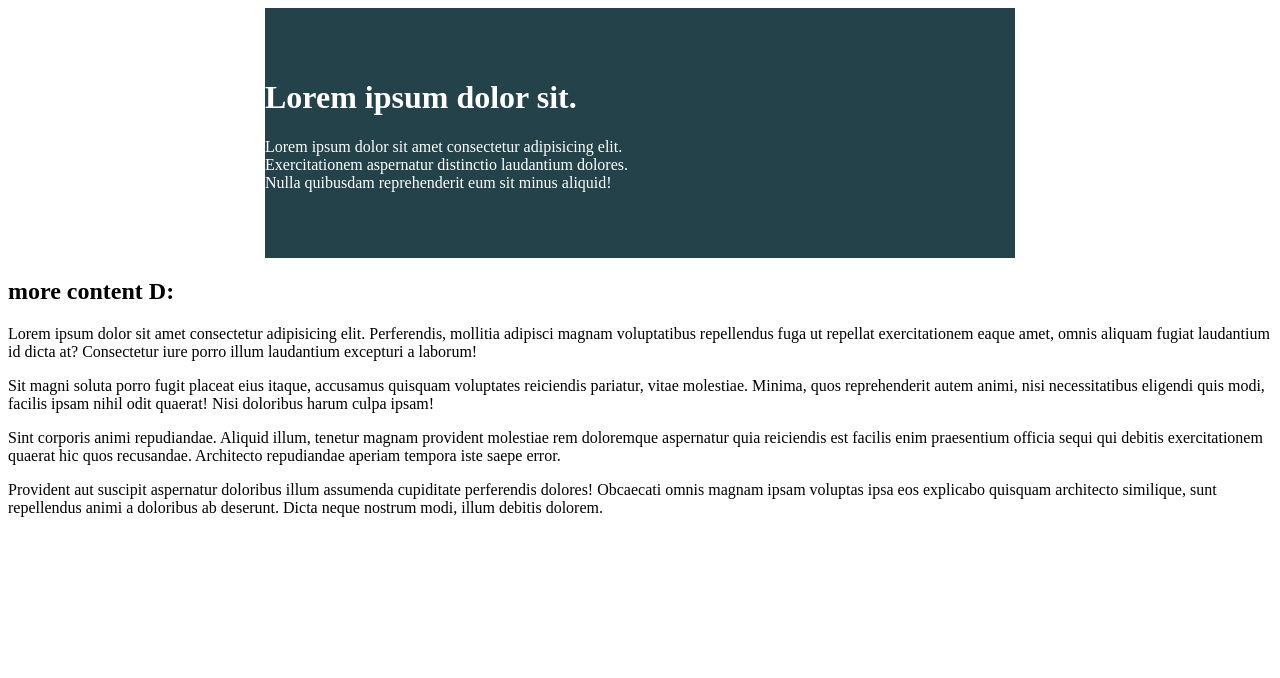
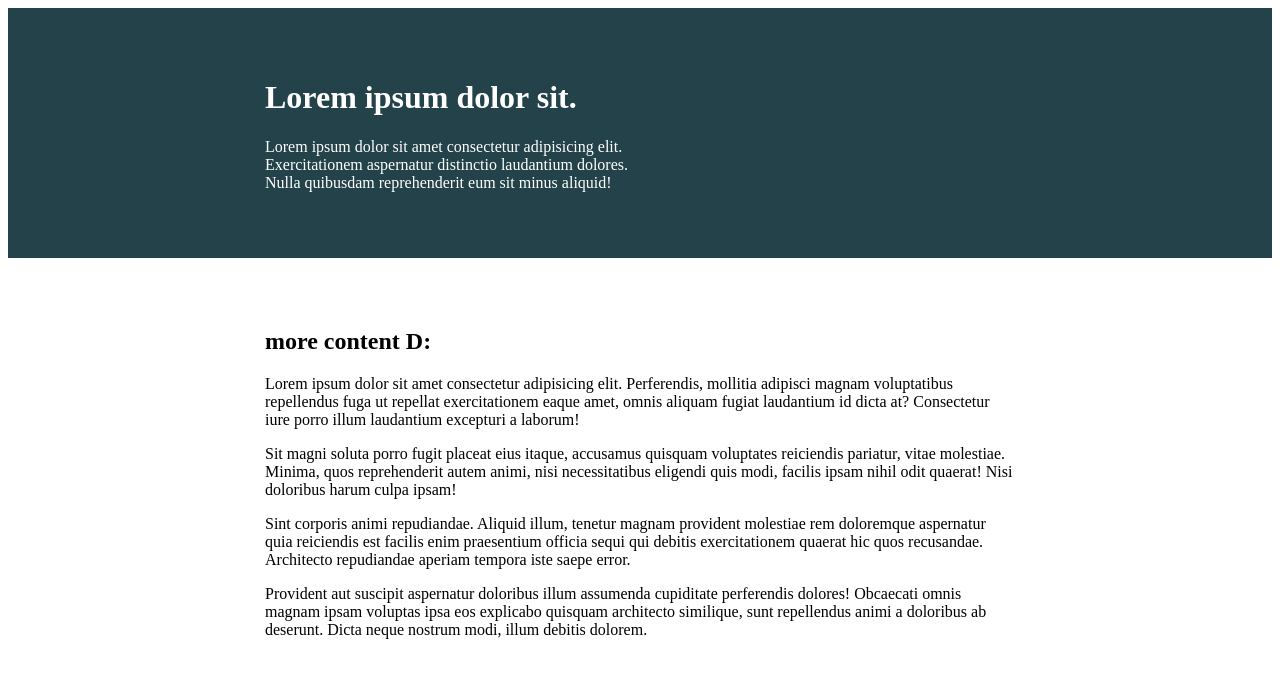
Before and after one commit to TaufiqHdyt/crl-21, a SvelteKit app: page /day-3/challenge in a window 1280 px wide. Shown: the top 678 px of the page. Built offline with nearby package versions, Linux system fonts and the light colour scheme.

Commit message:
day 3 - challenge done

```diff
--- a/src/routes/day-3/challenge/+page.svelte
+++ b/src/routes/day-3/challenge/+page.svelte
@@ -4,6 +4,7 @@
 	export let data: PageData;
 </script>
 
+<div class="intro">
 	<div class="container">
 		<div class="intro-content">
 			<h1>Lorem ipsum dolor sit.</h1>
@@ -13,7 +14,10 @@
 			</p>
 		</div>
 	</div>
+</div>
 
+<div class="container">
+	<div class="more-content">
 		<h2>more content D:</h2>
 		<p>
 			Lorem ipsum dolor sit amet consectetur adipisicing elit. Perferendis, mollitia adipisci magnam
@@ -35,6 +39,9 @@
 			Obcaecati omnis magnam ipsam voluptas ipsa eos explicabo quisquam architecto similique, sunt
 			repellendus animi a doloribus ab deserunt. Dicta neque nostrum modi, illum debitis dolorem.
 		</p>
+	</div>
+</div>
+
 
 <style>
 	@import 'style.css';
--- a/src/routes/day-3/challenge/style.css
+++ b/src/routes/day-3/challenge/style.css
@@ -23,15 +23,19 @@ body {
 	font-family: sans-serif;
 }
 
+/* 2. */
 .container {
 	width: 80%;
 	max-width: 750px;
 	margin: 0 auto;
 
+	padding: 50px 0;
+}
+
+/* 1. */
+.intro {
 	background: #23424a;
 	color: white;
-
-	padding: 50px 0;
 }
 
 .intro-content {
```
Lines whose indentation alone changed are shown as unchanged.
